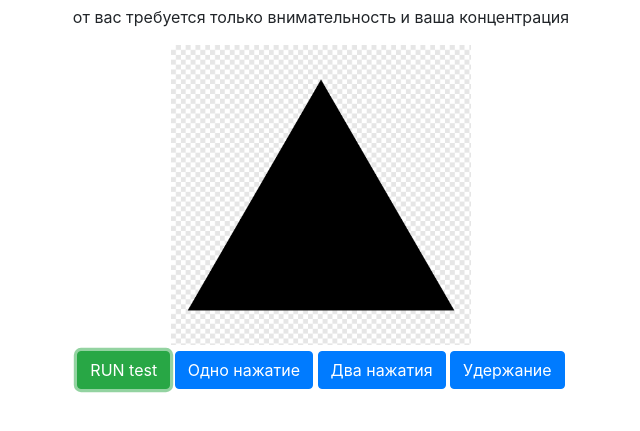
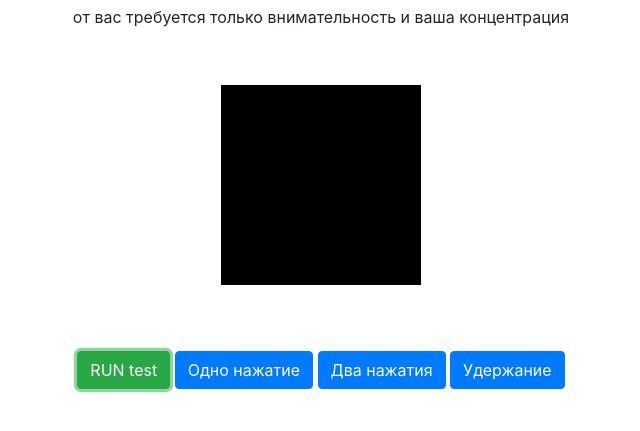
Before and after one commit to kryzhanovskiymax/MTS_IoT, a website: page client/index.html in a window 1280 px wide. Both pictures are taken after a click on the button "RUN test". Shown: the part 51-482 px from the top of the page, without its empty margins (319-959 px from the left). Drawn offline with nearby package versions, Linux system fonts and the light colour scheme.

Commit message:
functionable game

```diff
--- a/client/index.html
+++ b/client/index.html
@@ -26,7 +26,7 @@
 
         <!--вывод картинок-->
         <div class="container-fluid">
-            <div class="test_img" id="test_img_hole"></div>
+            <div class="test_img" id="test_img_hole" width="300px" height="300px"></div>
         </div>
 
         <button type="button" class="btn btn-success" id="btn_run">RUN test</button>
--- a/client/src/script.js
+++ b/client/src/script.js
@@ -1,23 +1,41 @@
-let time_change = 0.5;
+let time_change = 500;
 let index_img = 0;
+let counter = 0;
+let timerID;
+
+const circle = '<svg><circle cx="150" cy="150" r="100"/></svg>'
+const square = '<svg><rect x="50" y="40" width="200" height="200"/></svg>'
+const triangle = '<svg><polygon points="150 40, 70 220, 230 220"/></svg>'
 
 const element = document.getElementById('test_img_hole')
+const images = [1, 2, 3, 3, 2, 1, 2, 1, 2, 3, 3, 2, 1, 2]
 
-function changeImages(index_img) {
-// images = [1, 2, 3, 2, 2, 1...]
-    switch (index_img) {
-        case 1: element.style.backgroundImage = "url('./imgs/triangle.png')"
-        case 2: element.style.backgroundImage = "url('./imgs/square.png')"
-        case 3: element.style.backgroundImage = "url('./imgs/circle.png')"
+function changeImages() {
+    console.log('WIN')
+    switch (images[index_img]) {
+        case 1: {element.innerHTML = circle; break}
+        case 2: {element.innerHTML = square; break}
+        case 3: {element.innerHTML = triangle; break}
+    }
+    index_img += 1
+
+    if (index_img === images.length - 1) {
+        clearInterval(timerID)
     }
 }
 
-btn_1.onclick = function() {
-    console.log('WIN');
-    document.body.style.backgroundColor = 'red'
-    element.style.backgroundImage = "url('./imgs/square.png')"
+btn_run.onclick = game = () => {
+    timerID = setInterval(changeImages, time_change, index_img)
 }
 
-btn_run.onclick = function() {
+btn_1.onclick = function() {
 
 }
+
+btn_2.onclick = function() {
+
+}
+
+btn_3.onclick = function() {
+
+}
--- a/client/src/style.css
+++ b/client/src/style.css
@@ -1,9 +1,14 @@
 #test_img_hole {
     height: 300px;
     width: 300px;
-    background-image: url('./imgs/triangle.png');
+    /* background-image: url('./imgs/triangle.png'); */
     background-size: cover;
     display: inline-block;
+}
+
+svg {
+    height: 100%;
+    width: 100%;
 }
 
 main {
```
